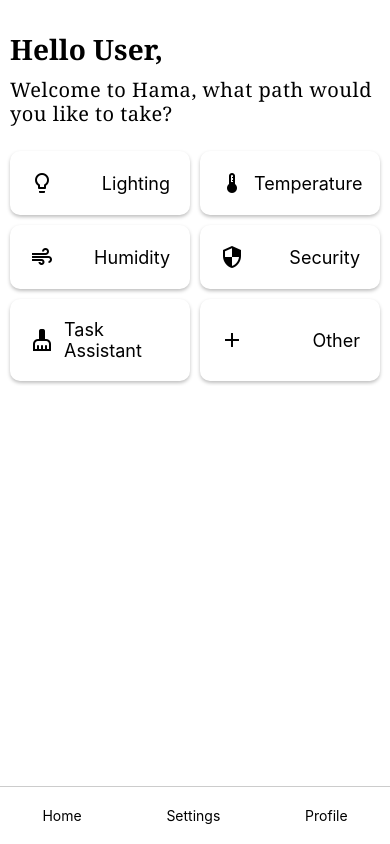
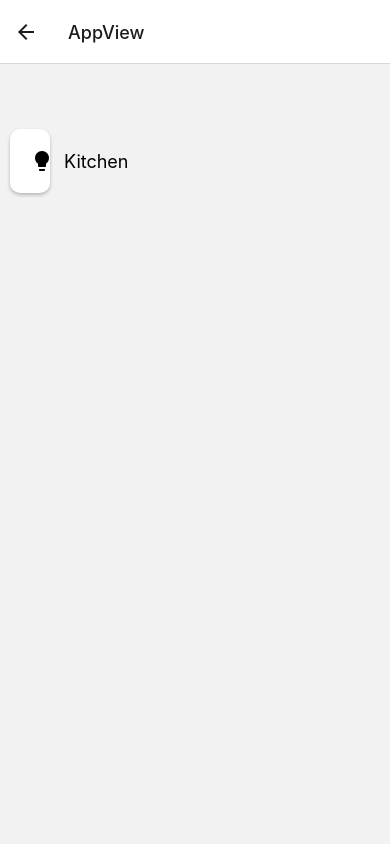
Before and after one commit to vn-vision/Hama, a React Native app: screen /AppView in a window 390 px wide. Built offline with nearby package versions, Linux system fonts and the light colour scheme.

Commit message:
Hama functioning nav

```diff
--- a/App.tsx
+++ b/App.tsx
@@ -1,120 +1,22 @@
-import React, { useEffect, useState } from 'react';
-import { SafeAreaView, StyleSheet, FlatList, Dimensions, StatusBar, Text, View } from 'react-native';
-import CardIcon from './CardIcon';
-import BottomNavbar from './AppNav';
+// App.tsx
 
-interface CardDataItem {
-  id: string;
-  title: string;
-  isOn: boolean;
-  onIcon: string;
-  offIcon: string;
+import React from 'react';
+import { NavigationContainer } from '@react-navigation/native';
+import Welcome from './LandP';
+import { createStackNavigator } from '@react-navigation/stack'
+import ViewArea from './AppView';
+
+const Stack = createStackNavigator();
+
+const App = () => {
+  return (
+    <NavigationContainer>
+      <Stack.Navigator>
+        <Stack.Screen name="LandP" component={Welcome} />
+        <Stack.Screen name="AppView" component={ViewArea}/>
+      </Stack.Navigator>
+    </NavigationContainer>
+  );
 }
 
-const ResizablePressableComponent = () => {
-  const handlePress = (id: string) => {
-    console.log('Pressed', id);
-  };
-
-  // Data array to represent your CardIcons
-  const cardData: CardDataItem[] = [
-    { id: 'A', title: 'Lighting', isOn: true, onIcon: 'lightbulb-outline', offIcon: 'lightbulb' },
-    { id: 'B', title: 'Temperature', isOn: true, onIcon: 'thermostat', offIcon: 'thermostat-auto' },
-    // Add more card details here as needed
-    { id: 'C', title: 'Humidity', isOn: true, onIcon: 'air', offIcon: 'ac-unit' },
-    { id: 'D', title: 'Security', isOn: true, onIcon: 'security', offIcon: 'security-update-warning' },
-    // more items
-    { id: 'E', title: 'Task Assistant', isOn: true, onIcon: 'cleaning-services', offIcon: 'sensors-off' },
-    { id: 'F', title: 'Other', isOn: true, onIcon: 'add', offIcon: 'add-box' },
-  ];
-
-  const numColumns = 2; // Number of columns
-
-  const renderItem = ({ item }: { item: CardDataItem }) => (
-    <CardIcon
-      title={item.title}
-      isOn={item.isOn}
-      onIcon={item.onIcon}
-      offIcon={item.offIcon}
-      onPress={() => handlePress(item.id)}
-      containerWidth={cardContainerWidth}
-    />
-  );
-
-  const [windowWidth, setWindowWidth] = useState(Dimensions.get('window').width);
-
-  useEffect(() => {
-    const updateLayout = () => {
-      setWindowWidth(Dimensions.get('window').width);
-    };
-
-    Dimensions.addEventListener('change', updateLayout);
-
-    return () => {};
-  }, []);
-
-  const cardContainerWidth = (windowWidth - 20 - (numColumns - 1) * 10) / numColumns; // Subtract padding and margin
-
-  // Function to handle bottom navbar item press
-  const handleNavbarPress = (item: string) => {
-    console.log('Bottom Navbar Pressed', item);
-    // You can navigate to different screens based on the item pressed here
-  };
-
-  // Define your bottom navbar items
-  const bottomNavbarItems = ['Home', 'Settings', 'Profile']; // Example items, customize as needed
-
-  return (
-    <SafeAreaView style={styles.container}>
-      <StatusBar hidden />
-      <View style={styles.content}>
-        <View style={styles.welcome}>
-          <Text style={styles.greeting}>Hello User,</Text>
-          <Text style={styles.greetingStmt}>Welcome to Hama, what path would you like to take?</Text>
-        </View>
-        <View>
-          <FlatList
-            data={cardData}
-            renderItem={renderItem}
-            keyExtractor={item => item.id}
-            numColumns={numColumns}
-            contentContainerStyle={styles.listContentContainer}
-          />
-        </View>
-      </View>
-      <BottomNavbar navigationItems={bottomNavbarItems} onPress={handleNavbarPress} />
-    </SafeAreaView>
-  );
-};
-
-const styles = StyleSheet.create({
-  container: {
-    flex: 1,
-  },
-  content: {
-    flex: 1,
-  },
-  listContentContainer: {
-    paddingHorizontal: 5,
-    paddingTop: 20,
-    justifyContent: 'space-between',
-  },
-  welcome: {
-    marginTop: 30,
-    marginHorizontal: 10
-  },
-  greeting: {
-    fontSize: 28,
-    fontFamily: 'Georgia',
-    fontWeight: 'bold',
-    marginBottom: 10,
-  },
-  greetingStmt: {
-    fontSize: 20,
-    fontFamily: 'Georgia',
-    letterSpacing: 0.5,
-    lineHeight: 24,
-  },
-});
-
-export default ResizablePressableComponent;
+export default App;
--- a/AppNav.tsx
+++ b/AppNav.tsx
@@ -6,7 +6,7 @@ interface BottomNavbarProps {
   onPress: (item: string) => void;
 }
 
-const BottomNavbar: React.FC<BottomNavbarProps> = ({ navigationItems, onPress }) => {
+const BottomNavbar = ({ navigationItems, onPress }: BottomNavbarProps) => {
   return (
     <View style={styles.container}>
       {navigationItems.map((item, index) => (
--- /dev/null
+++ b/AppView.tsx
@@ -0,0 +1,50 @@
+import React from "react";
+import { StyleSheet, View } from "react-native";
+import { SafeAreaView } from "react-native-safe-area-context";
+import CardIcon from "./CardIcon";
+
+const ViewArea = () => {
+    const handlePress = (id: string) => {
+        console.log('Pressed', id);
+    };
+
+    return(
+    <SafeAreaView>
+        <View style = {styles.screenVw}>
+            <View style = {styles.display}>
+
+            </View>
+            <View style = {styles.dispIcons}>
+
+            </View>
+        </View>
+        <View style = {styles.room}>
+            <CardIcon title="Kitchen" isOn={true} onIcon='lightbulb' offIcon="" onPress={() => handlePress} containerWidth={24}/>
+        </View>
+    </SafeAreaView>
+    );
+};
+
+const styles = StyleSheet.create({
+    screenVw: {
+        flex:1,
+        flexDirection:'row',
+    },
+    display: {
+        padding: 20,
+        alignItems: 'center',
+        justifyContent: 'center',
+        objectFit: 'cover',
+    },
+    dispIcons: {
+        padding: 20,
+        alignItems: 'center',
+        justifyContent: "flex-end",
+    },
+    room: {
+        paddingHorizontal: 5,
+        paddingTop: 20,
+        justifyContent: 'space-between',
+    },
+});
+export default ViewArea;
--- a/CardIcon.tsx
+++ b/CardIcon.tsx
@@ -2,7 +2,7 @@ import React from 'react';
 import { StyleSheet, View, Pressable, Text } from 'react-native';
 import Icon from 'react-native-vector-icons/MaterialIcons';
 
-interface Props {
+interface CardProps {
   title: string;
   isOn: boolean;
   onIcon: string; // Icon name for on state
@@ -12,7 +12,7 @@ interface Props {
   containerWidth: number; // Add containerWidth property
 }
 
-const CardIcon = ({ title, isOn, onIcon, offIcon, onPress, style, containerWidth }: Props) => {
+const CardIcon = ({ title, isOn, onIcon, offIcon, onPress, style, containerWidth }: CardProps) => {
   return (
     <Pressable style={[styles.pressableContainer, { width: containerWidth }, style]} onPress={onPress}>
       <View style={styles.iconContainer}>
--- /dev/null
+++ b/LandP.tsx
@@ -0,0 +1,129 @@
+import React from 'react';
+import { useEffect, useState } from 'react';
+import { SafeAreaView, StyleSheet, FlatList, Dimensions, StatusBar, Text, View} from 'react-native';
+import CardIcon from './CardIcon';
+import BottomNavbar from './AppNav';
+import { useNavigation, NavigationProp } from "@react-navigation/native"; // Import useNavigation hook
+
+interface CardDataItem {
+  id: string;
+  title: string;
+  isOn: boolean;
+  onIcon: string;
+  offIcon: string;
+}
+
+const Welcome = () => {
+  const navigation: NavigationProp<any> = useNavigation(); // Specify type for navigation prop
+
+  const handlePress = (id: string) => {
+    console.log('Pressed', id);
+  };
+
+  // Data array to represent your CardIcons
+  const cardData: CardDataItem[] = [
+    { id: 'A', title: 'Lighting', isOn: true, onIcon: 'lightbulb-outline', offIcon: 'lightbulb' },
+    { id: 'B', title: 'Temperature', isOn: true, onIcon: 'thermostat', offIcon: 'thermostat-auto' },
+    // Add more card details here as needed
+    { id: 'C', title: 'Humidity', isOn: true, onIcon: 'air', offIcon: 'ac-unit' },
+    { id: 'D', title: 'Security', isOn: true, onIcon: 'security', offIcon: 'security-update-warning' },
+    // more items
+    { id: 'E', title: 'Task Assistant', isOn: true, onIcon: 'cleaning-services', offIcon: 'sensors-off' },
+    { id: 'F', title: 'Other', isOn: true, onIcon: 'add', offIcon: 'add-box' },
+  ];
+
+  const numColumns = 2;
+
+  const renderItem = ({ item }: { item: CardDataItem }) => (
+    <CardIcon
+      title={item.title}
+      isOn={item.isOn}
+      onIcon={item.onIcon}
+      offIcon={item.offIcon}
+      onPress={() => handlePress(item.id)}
+      containerWidth={cardContainerWidth}
+    />
+  );
+
+  const [windowWidth, setWindowWidth] = useState(Dimensions.get('window').width);
+
+  useEffect(() => {
+    const updateLayout = () => {
+      setWindowWidth(Dimensions.get('window').width);
+    };
+
+    Dimensions.addEventListener('change', updateLayout);
+
+    return () => {};
+  }, []);
+
+  const cardContainerWidth = (windowWidth - 20 - (numColumns - 1) * 10) / numColumns; // Subtract padding and margin
+
+  // Function to handle bottom navbar item press
+  const handleNavbarPress = (item: string) => {
+    console.log('Bottom Navbar Pressed', item);
+
+    // navigation logic
+    if (item === 'Display')
+    {
+      navigation.navigate('AppView');
+    }
+  };
+
+  // Define your bottom navbar items
+  const bottomNavbarItems = ['Home', 'Display', 'Profile'];
+
+  return (
+    <SafeAreaView style={styles.container}>
+      <StatusBar hidden />
+      <View style={styles.content}>
+        <View style={styles.welcome}>
+          <Text style={styles.greeting}>Hello User,</Text>
+          <Text style={styles.greetingStmt}>Welcome to Hama, what path would you like to take?</Text>
+        </View>
+        <View>
+          <FlatList
+            data={cardData}
+            renderItem={renderItem}
+            keyExtractor={item => item.id}
+            numColumns={numColumns}
+            contentContainerStyle={styles.listContentContainer}
+          />
+        </View>
+      </View>
+      <BottomNavbar navigationItems={bottomNavbarItems} onPress={handleNavbarPress} />
+    </SafeAreaView>
+  );
+};
+
+const styles = StyleSheet.create({
+  container: {
+    flex: 1,
+  },
+  content: {
+    flex: 1,
+  },
+  listContentContainer: {
+    paddingHorizontal: 5,
+    paddingTop: 20,
+    justifyContent: 'space-between',
+  },
+  welcome: {
+    marginTop: 30,
+    marginHorizontal: 10
+  },
+  greeting: {
+    fontSize: 28,
+    fontFamily: 'Georgia',
+    fontWeight: 'bold',
+    marginBottom: 10,
+  },
+  greetingStmt: {
+    fontSize: 20,
+    fontFamily: 'Georgia',
+    letterSpacing: 0.5,
+    lineHeight: 24,
+  },
+});
+
+export default Welcome;
--- a/package.json
+++ b/package.json
@@ -13,13 +13,15 @@
     "@react-native-community/masked-view": "^0.1.11",
     "@react-navigation/bottom-tabs": "^6.5.12",
     "@react-navigation/native": "^6.1.10",
+    "@react-navigation/stack": "^6.3.21",
     "react": "18.2.0",
     "react-native": "0.73.4",
     "react-native-gesture-handler": "^2.15.0",
     "react-native-reanimated": "^3.7.1",
     "react-native-safe-area-context": "^4.9.0",
     "react-native-screens": "^3.29.0",
-    "react-native-vector-icons": "^10.0.3"
+    "react-native-vector-icons": "^10.0.3",
+    "react-navigation-stack": "^2.10.4"
   },
   "devDependencies": {
     "@babel/core": "^7.20.0",
```
Also changed, not shown: 1 other file (tests, documents, lock files or other folders).
